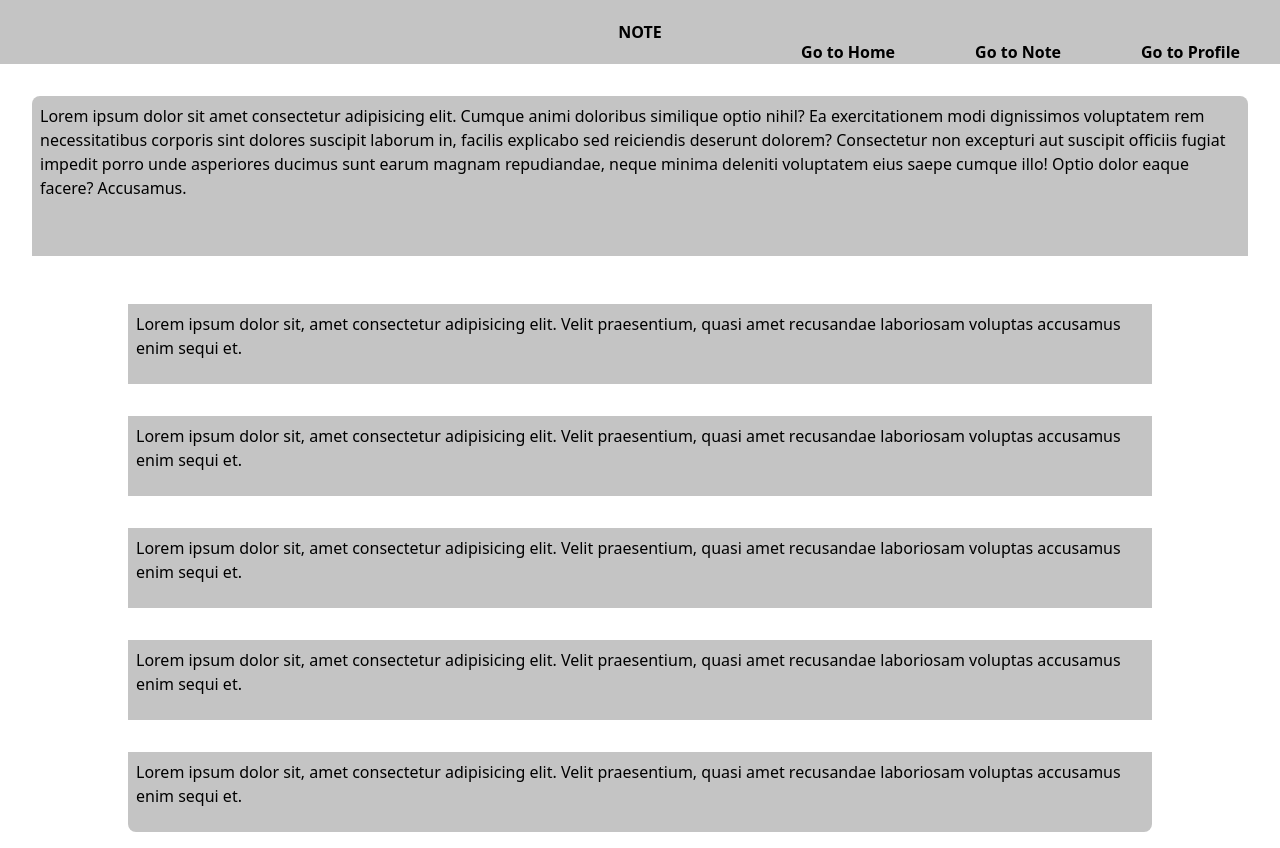
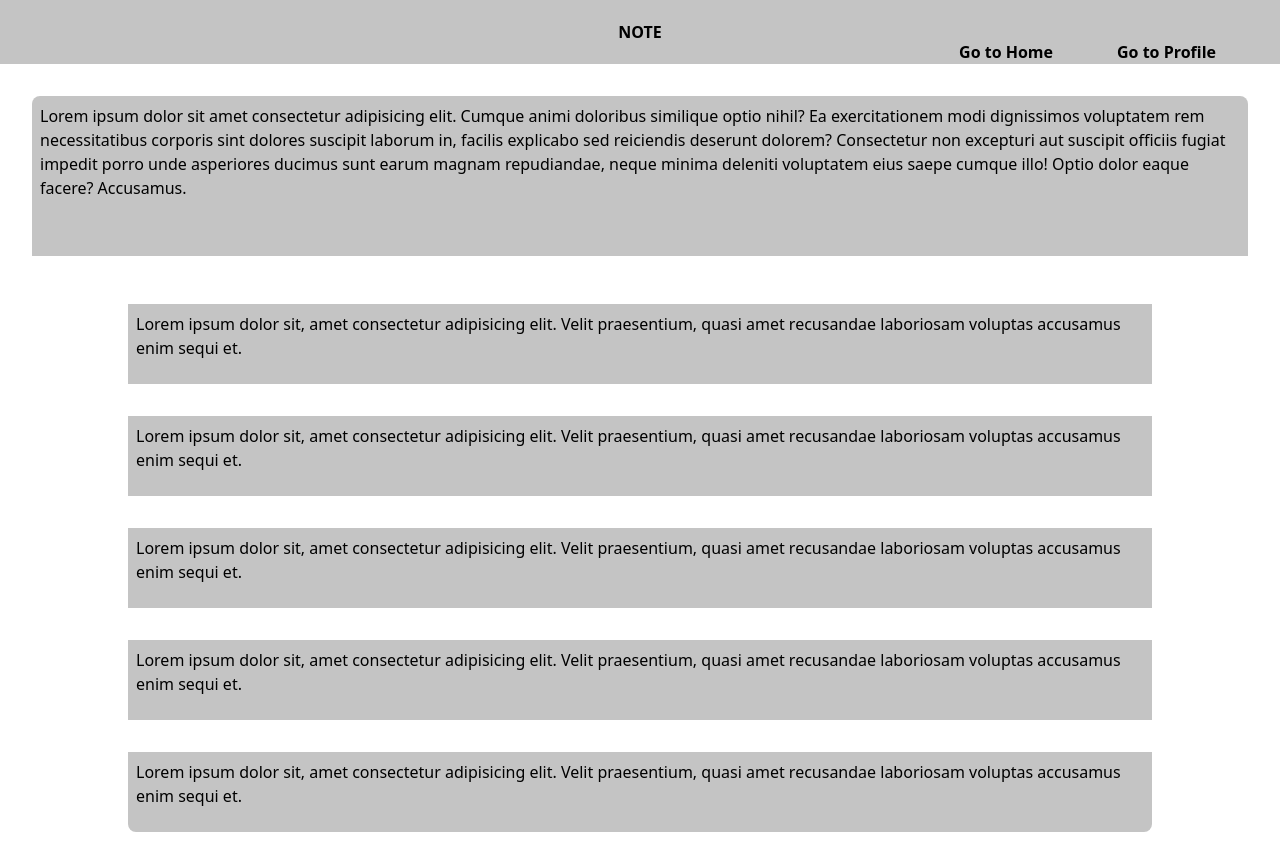
Before and after one commit to DevSerendipity/vue-mastery, a Vue app: page /note in a window 1280 px wide. Built offline with nearby package versions, Linux system fonts and the light colour scheme.

Commit message:
improving the routes spacing

```diff
--- a/src/components/Home.vue
+++ b/src/components/Home.vue
@@ -2,9 +2,9 @@
     <div class=" relative w-full h-16 bg-primary text-black font-bold flex justify-center items-center">
         Home
         <p class="absolute w-full h-16 flex justify-end items-end ">
-            <router-link class="mx-10" to="/">Go to Home</router-link>
-            <router-link class="mx-10" to="/note">Go to Note</router-link>
-            <router-link class="mx-10" to="/profile">Go to Profile</router-link>
+            <router-link v-if="$route.path != '/'"        class="mx-16" to="/">Go to Home</router-link>
+            <router-link v-if="$route.path != '/note'"                  to="/note">Go to Note</router-link>
+            <router-link v-if="$route.path != '/profile'" class="mx-16" to="/profile">Go to Profile</router-link>
         </p>
     </div>
 
--- a/src/components/Note.vue
+++ b/src/components/Note.vue
@@ -1,9 +1,9 @@
 <template>
     <div class="w-full h-16 bg-primary text-black font-bold flex justify-center items-center">NOTE
         <p class="absolute w-full h-16 flex justify-end items-end ">
-            <router-link class="mx-10" to="/">Go to Home</router-link>
-            <router-link class="mx-10" to="/note">Go to Note</router-link>
-            <router-link class="mx-10" to="/profile">Go to Profile</router-link>
+            <router-link v-if="$route.path != '/'"        class="" to="/">Go to Home</router-link>
+            <router-link v-if="$route.path != '/note'"    class=""      to="/note">Go to Note</router-link>
+            <router-link v-if="$route.path != '/profile'" class="mx-16" to="/profile">Go to Profile</router-link>
         </p>
     </div>
 
--- a/src/components/Profile.vue
+++ b/src/components/Profile.vue
@@ -3,9 +3,9 @@
         class="w-full h-16 bg-primary text-black font-bold flex justify-center items-center"
     >USER PROFILE
     <p class="absolute w-full h-16 flex justify-end items-end ">
-            <router-link class="mx-10" to="/">Go to Home</router-link>
-            <router-link class="mx-10" to="/note">Go to Note</router-link>
-            <router-link class="mx-10" to="/profile">Go to Profile</router-link>
+            <router-link v-if="$route.path != '/'"                      to="/">Go to Home</router-link>
+            <router-link v-if="$route.path != '/note'"    class="mx-16" to="/note">Go to Note</router-link>
+            <router-link v-if="$route.path != '/profile'" class=""      to="/profile">Go to Profile</router-link>
         </p>
     </div>
     <div class="w-full h-full flex justify-center items-center mt-10 sm:mt-5 md:mt-8 lg:mt-10 xl:mt-16 2xl:mt-20">
```
